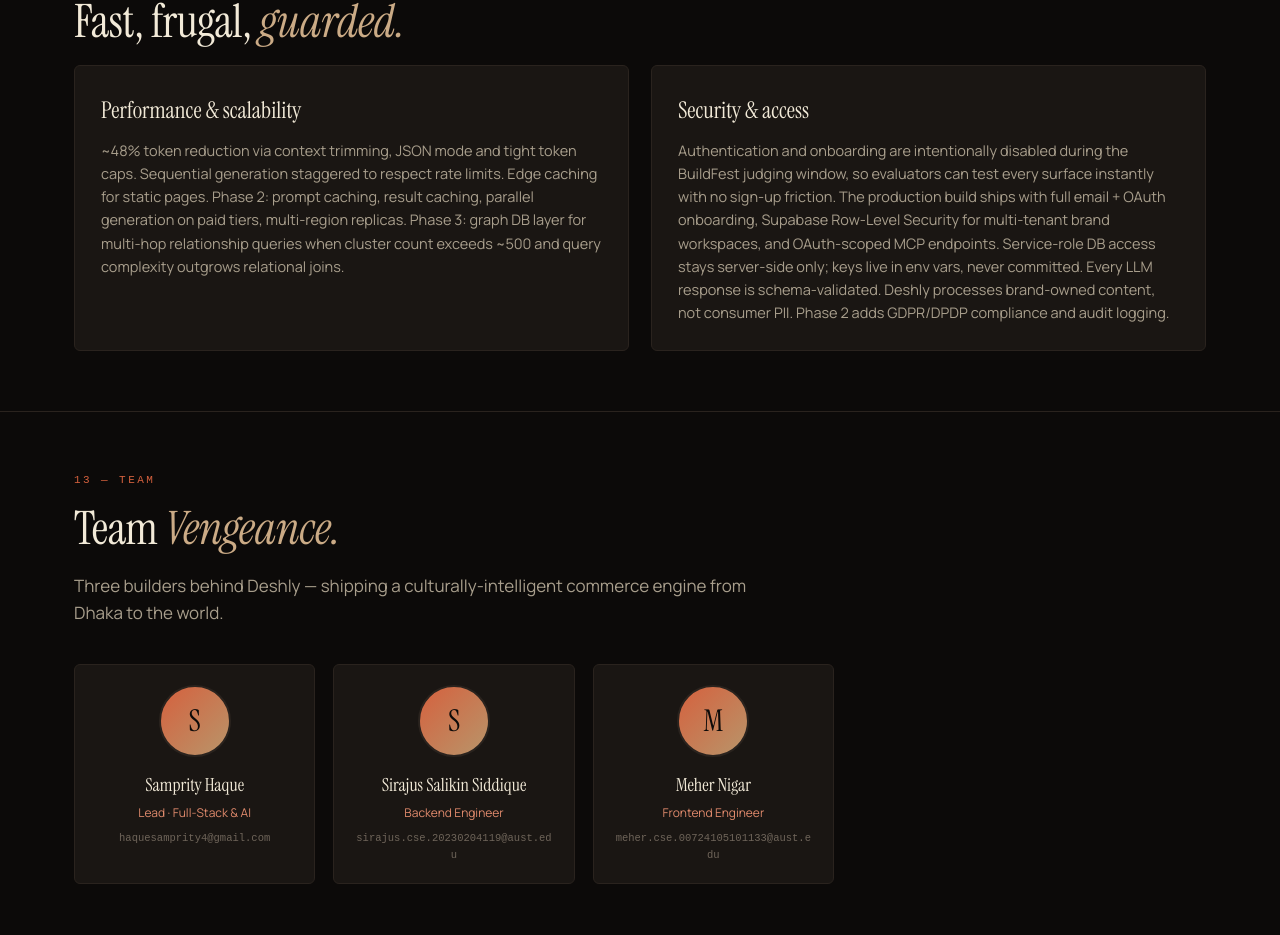
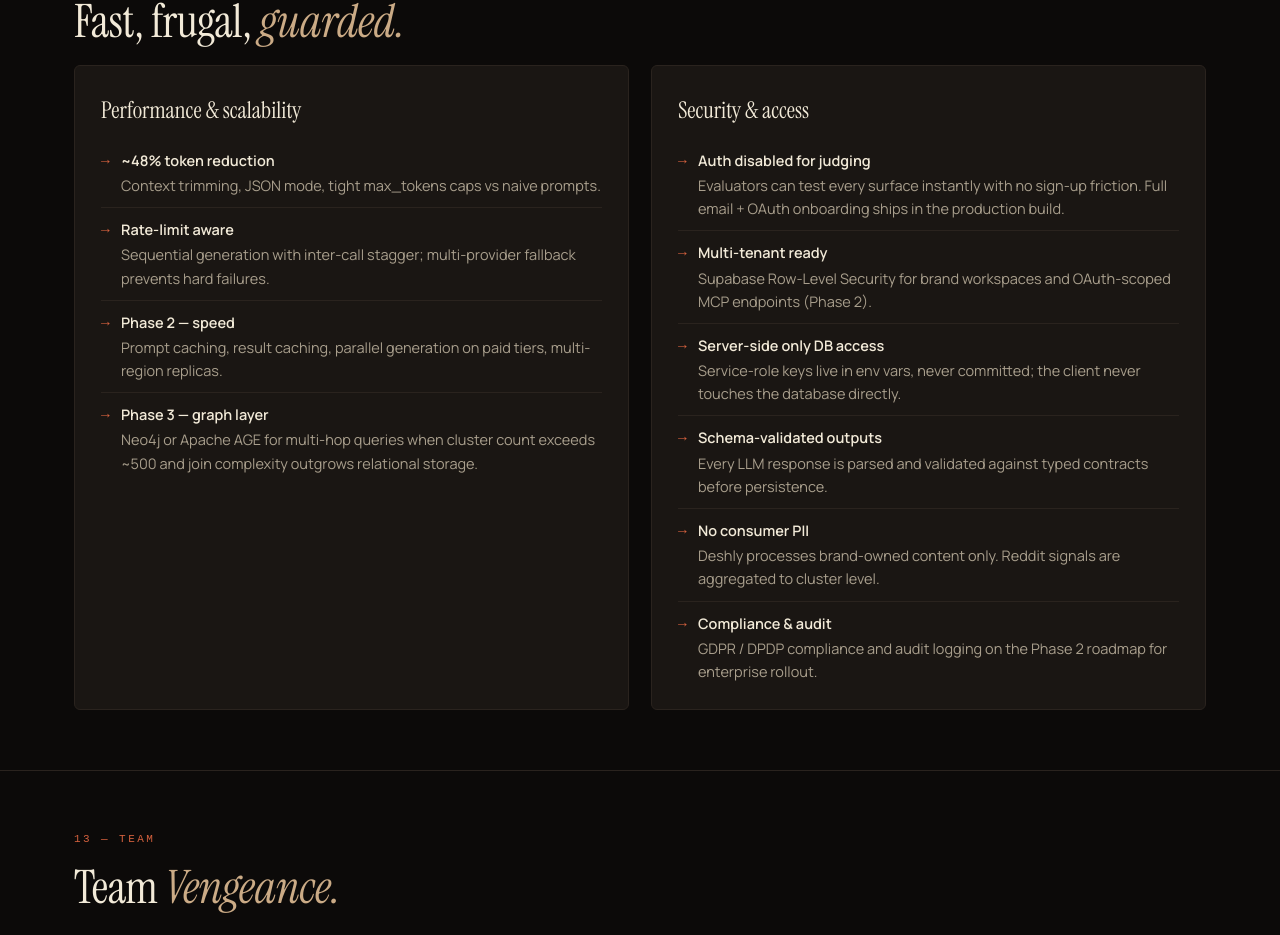
Before and after one commit to httprity/deshly, a Next.js app: page /docs in a window 1280 px wide. Shown: the part 8614-9549 px from the top of the page. Built offline with nearby package versions, Linux system fonts and the light colour scheme; a web font is replaced by a local one.

Commit message:
docs card updated

```diff
--- a/src/app/docs/page.tsx
+++ b/src/app/docs/page.tsx
@@ -66,6 +66,16 @@
 .dz .card h3 .num{font-family:var(--mono);font-size:12px;color:var(--terra);margin-right:8px}
 .dz .card p{color:var(--cream-dim);font-size:14.5px;margin-bottom:0}
 .dz .card .tag{display:inline-block;font-family:var(--mono);font-size:10px;letter-spacing:.1em;text-transform:uppercase;color:var(--brass);border:1px solid var(--panel-line);padding:4px 9px;border-radius:2px;margin-top:14px;margin-right:6px}
+.dz .card ul.bullets{list-style:none;padding:0;margin:0}
+.dz .card ul.bullets li{font-size:14.5px;color:var(--cream-dim);padding:10px 0 10px 20px;position:relative;border-bottom:1px solid var(--panel-line)}
+.dz .card ul.bullets li:last-child{border-bottom:none;padding-bottom:0}
+.dz .card ul.bullets li::before{content:"→";position:absolute;left:0;color:var(--terra);font-family:var(--mono)}
+.dz .card ul.bullets li strong{color:var(--cream);font-weight:600;display:block;margin-bottom:2px}
+.dz .card ul.bullets{list-style:none;padding:0;margin:0}
+.dz .card ul.bullets li{font-size:14.5px;color:var(--cream-dim);padding:10px 0 10px 20px;position:relative;border-bottom:1px solid var(--panel-line)}
+.dz .card ul.bullets li:last-child{border-bottom:none;padding-bottom:0}
+.dz .card ul.bullets li::before{content:"→";position:absolute;left:0;color:var(--terra);font-family:var(--mono)}
+.dz .card ul.bullets li strong{color:var(--cream);font-weight:600;display:block;margin-bottom:2px}
 
 .dz .flow{display:grid;grid-template-columns:repeat(3,1fr);gap:0;border:1px solid var(--panel-line);border-radius:6px;overflow:hidden}
 .dz .flow .step{background:var(--void-2);padding:28px 24px;position:relative;border-right:1px solid var(--panel-line)}
@@ -866,28 +876,53 @@
           <div className="grid2" style={{ marginTop: 8 }}>
             <div className="card reveal">
               <h3>Performance &amp; scalability</h3>
-              <p>
-                ~48% token reduction via context trimming, JSON mode and tight token
-                caps. Sequential generation staggered to respect rate limits. Edge
-                caching for static pages. Phase 2: prompt caching, result caching,
-                parallel generation on paid tiers, multi-region replicas. Phase 3:
-                graph DB layer for multi-hop relationship queries when cluster count
-                exceeds ~500 and query complexity outgrows relational joins.
-              </p>
+              <ul className="bullets">
+                <li>
+                  <strong>~48% token reduction</strong>
+                  Context trimming, JSON mode, tight max_tokens caps vs naive prompts.
+                </li>
+                <li>
+                  <strong>Rate-limit aware</strong>
+                  Sequential generation with inter-call stagger; multi-provider fallback prevents hard failures.
+                </li>
+                <li>
+                  <strong>Phase 2 — speed</strong>
+                  Prompt caching, result caching, parallel generation on paid tiers, multi-region replicas.
+                </li>
+                <li>
+                  <strong>Phase 3 — graph layer</strong>
+                  Neo4j or Apache AGE for multi-hop queries when cluster count exceeds ~500 and join complexity outgrows relational storage.
+                </li>
+              </ul>
             </div>
             <div className="card reveal">
               <h3>Security &amp; access</h3>
-              <p>
-                Authentication and onboarding are intentionally disabled during the
-                BuildFest judging window, so evaluators can test every surface
-                instantly with no sign-up friction. The production build ships with
-                full email + OAuth onboarding, Supabase Row-Level Security for
-                multi-tenant brand workspaces, and OAuth-scoped MCP endpoints.
-                Service-role DB access stays server-side only; keys live in env
-                vars, never committed. Every LLM response is schema-validated.
-                Deshly processes brand-owned content, not consumer PII. Phase 2 adds
-                GDPR/DPDP compliance and audit logging.
-              </p>
+              <ul className="bullets">
+                <li>
+                  <strong>Auth disabled for judging</strong>
+                  Evaluators can test every surface instantly with no sign-up friction. Full email + OAuth onboarding ships in the production build.
+                </li>
+                <li>
+                  <strong>Multi-tenant ready</strong>
+                  Supabase Row-Level Security for brand workspaces and OAuth-scoped MCP endpoints (Phase 2).
+                </li>
+                <li>
+                  <strong>Server-side only DB access</strong>
+                  Service-role keys live in env vars, never committed; the client never touches the database directly.
+                </li>
+                <li>
+                  <strong>Schema-validated outputs</strong>
+                  Every LLM response is parsed and validated against typed contracts before persistence.
+                </li>
+                <li>
+                  <strong>No consumer PII</strong>
+                  Deshly processes brand-owned content only. Reddit signals are aggregated to cluster level.
+                </li>
+                <li>
+                  <strong>Compliance &amp; audit</strong>
+                  GDPR / DPDP compliance and audit logging on the Phase 2 roadmap for enterprise rollout.
+                </li>
+              </ul>
             </div>
           </div>
         </div>
```
